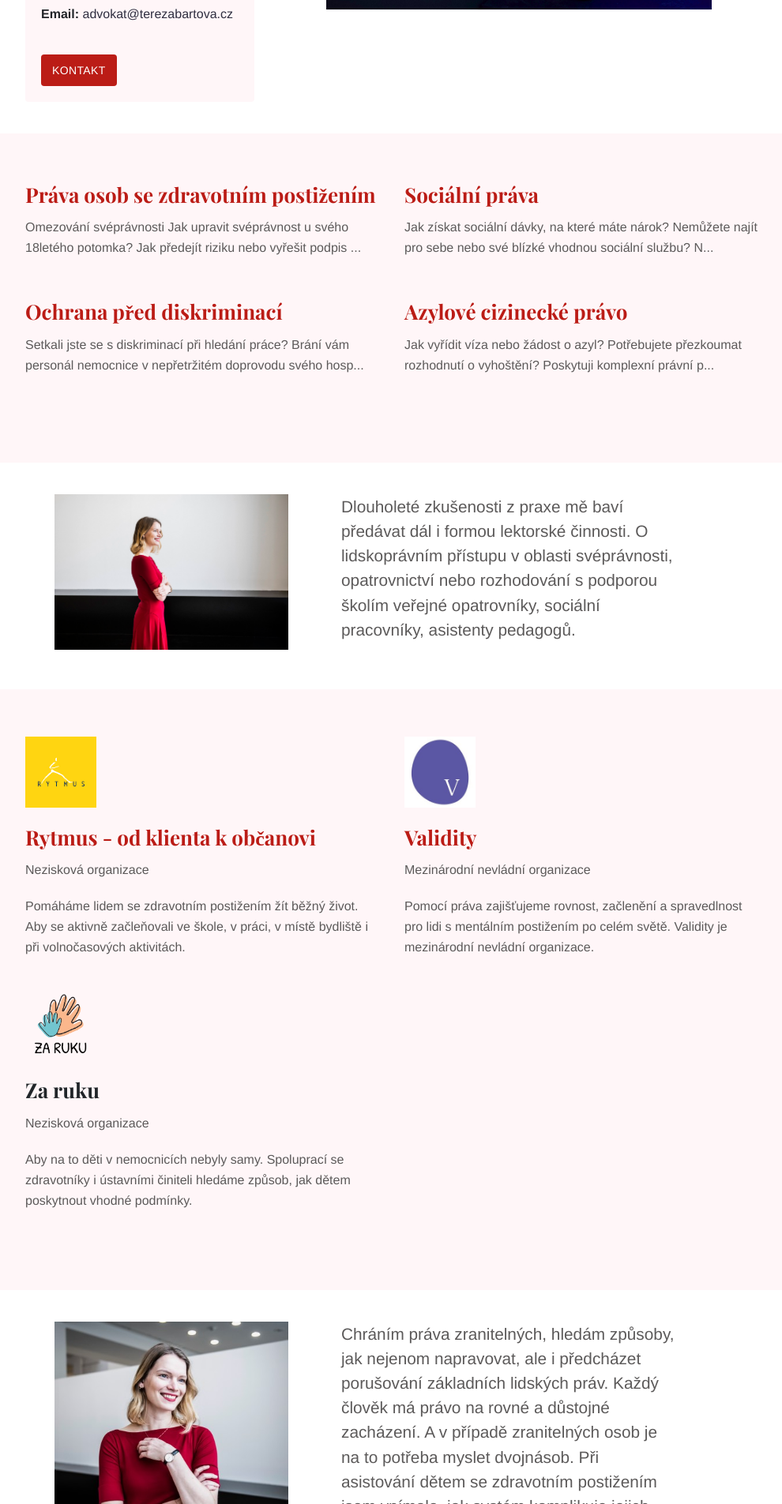
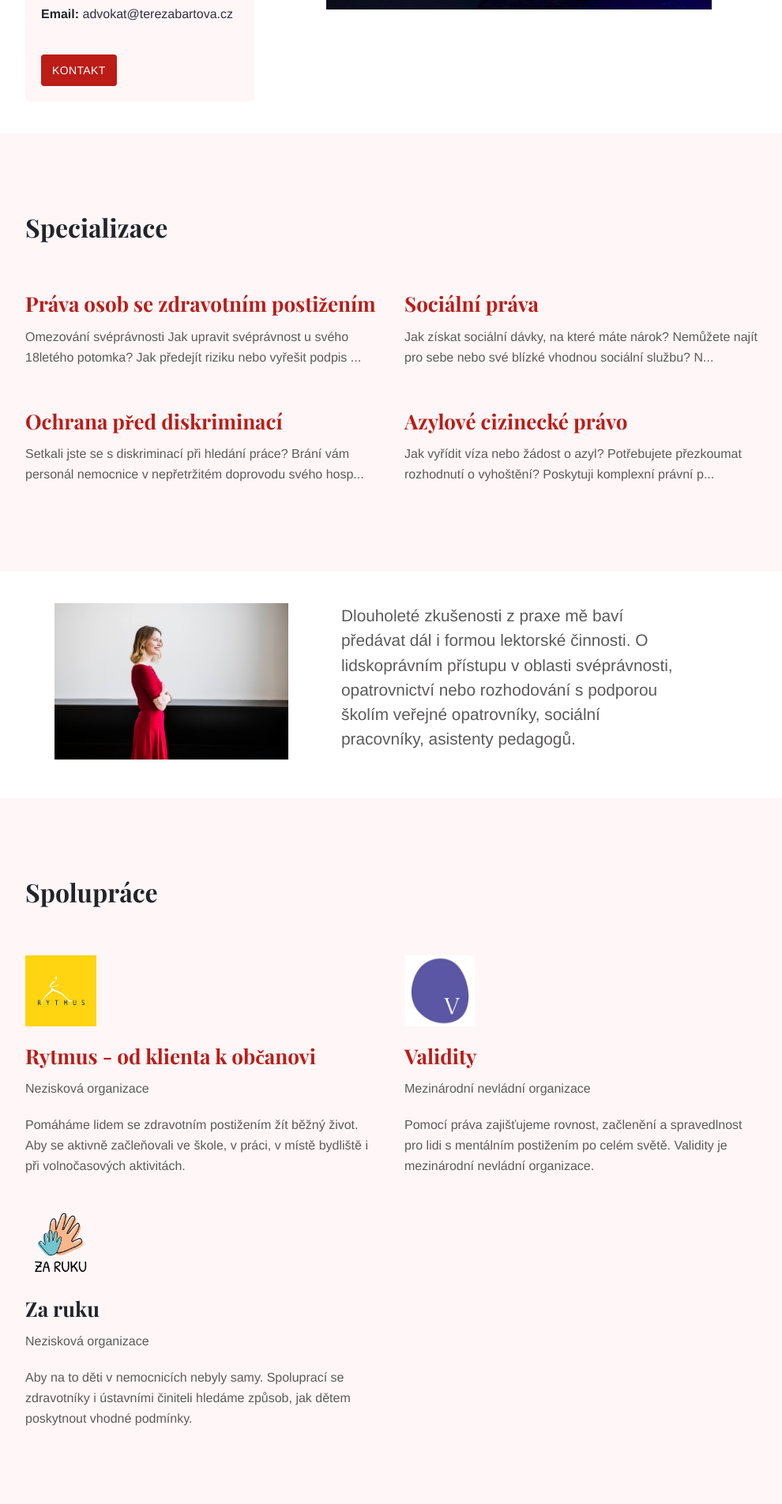
Before and after one commit to terezabartova/terezabartova.github.io, a Jekyll site: the page built from index.md, in a window 1280 px wide. Shown: the part 836-2741 px from the top of the page at 79% size, without its empty margins (143-1133 px from the left). Built offline with Jekyll 4.4.1, drawn with Linux system fonts in a browser that asks for light colours.

Commit message:
headers for Specializace, Spoluprace & Media

```diff
--- a/_includes/medias.html
+++ b/_includes/medias.html
@@ -1,4 +1,5 @@
 <div class="container pt-6 pb-6">
+    <h1 class="intro">Média</h1>
     <div class="row">
         {% assign medias = site.media | sort: "weight" %}
         {% for media in medias %}
--- a/_includes/services.html
+++ b/_includes/services.html
@@ -1,4 +1,5 @@
 <div class="container pt-6 pb-6">
+    <h1 class="intro">Specializace</h1>
     <div class="row">
         {% for service in site.services %}
         <div class="col-12 col-md-6 mb-3">
--- a/_includes/teams.html
+++ b/_includes/teams.html
@@ -1,5 +1,6 @@
 
 <div class="container pt-6 pb-6">
+    <h1 class="intro">Spolupráce</h1>
     <div class="row">
         {% assign teams = site.team | sort: "weight" %}
         {% for team in teams %}
--- a/_sass/components/_intro.scss
+++ b/_sass/components/_intro.scss
@@ -12,6 +12,7 @@
   h1 {
     color: $black;
     font-size: 42px;
+    margin-bottom: 30px;
     font-weight: bold;
     line-height: 1.2;
     @include media-breakpoint-up(md) {
```
Also changed, not shown: index.md (+4 -4 lines).
